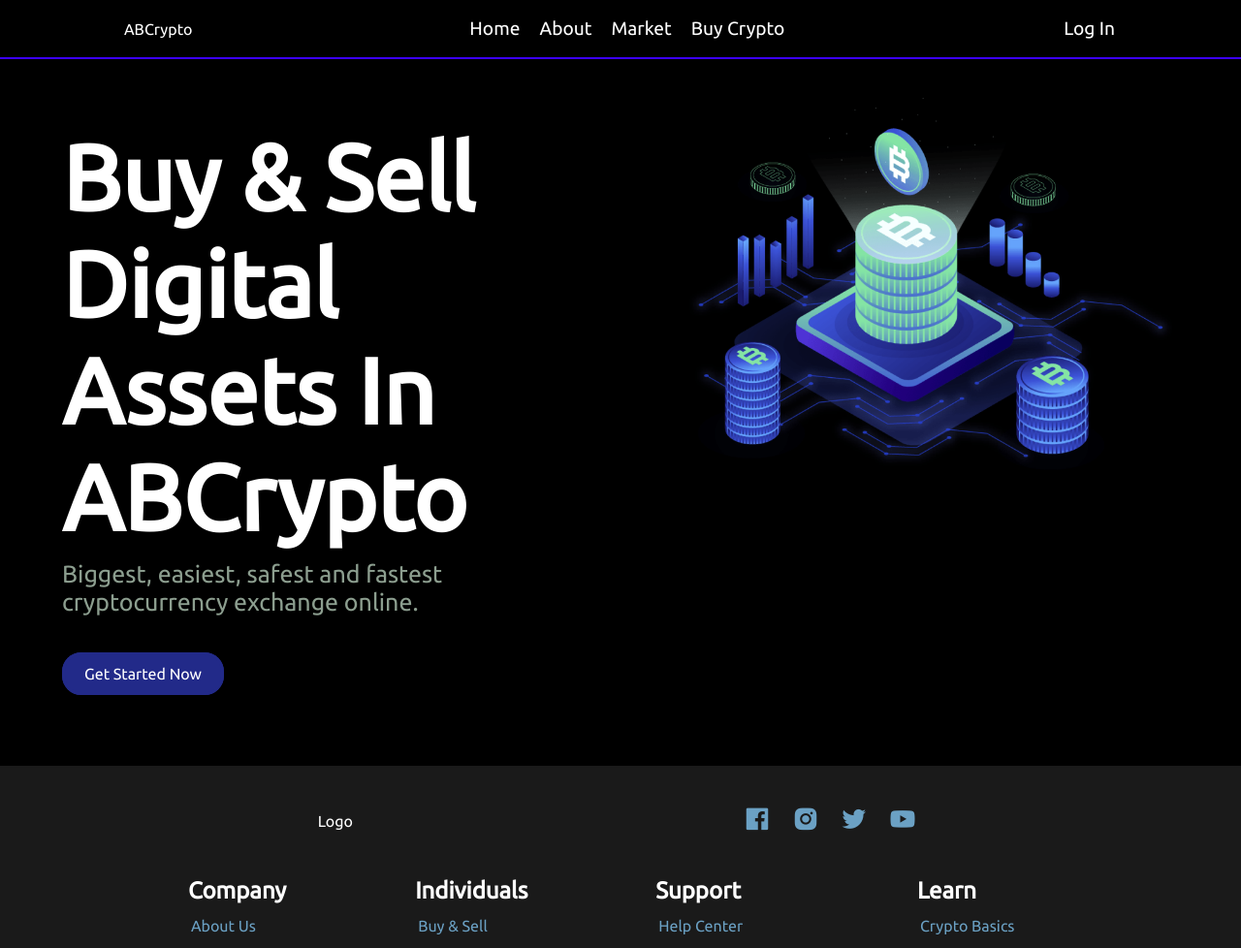
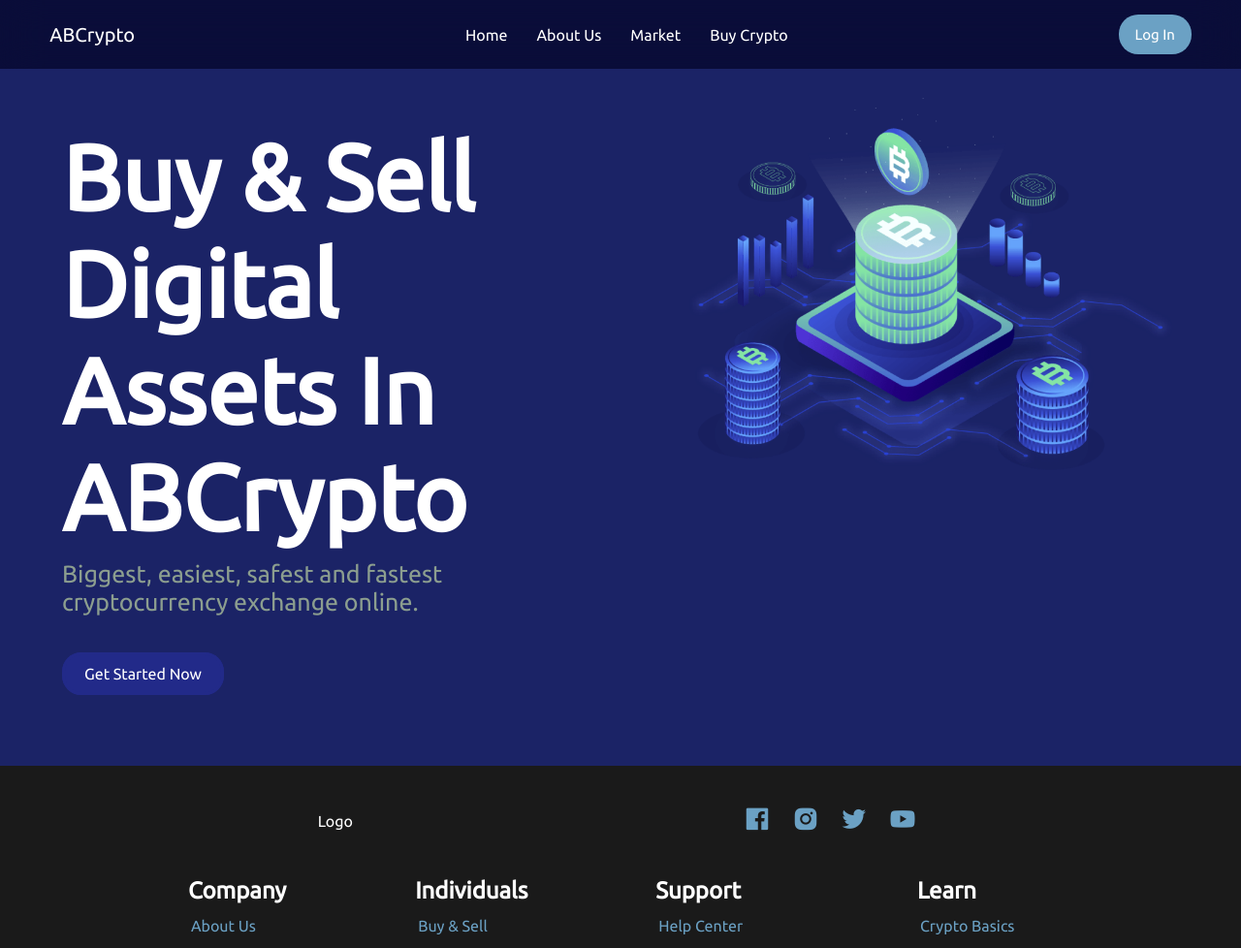
Before and after one commit to BlendiGjoni/WEB-Projekt---ABCrypto, a PHP site: page / in a window 1280 px wide. Shown: the top 978 px of the page at 97% size. Run offline with PHP 8.4, Linux system fonts and the light colour scheme.

Commit message:
Rimodelimi responsiv i Navbar-it.

```diff
--- a/index.html
+++ b/index.html
@@ -15,29 +15,17 @@
 <body>
     <header>
         <nav>
-            <a href="" class="navlogo">ABCrypto</a>
+            <a href="#" class="navlogo">ABCrypto</a>
+            <div class="bx bx-menu" id="menu-icon"></div>
             <ul>
                 <li><a href="#">Home</a></li>
-                <li><a href="#">About</a></li>
+                <li><a href="#">About Us</a></li>
                 <li><a href="#">Market</a></li>
                 <li><a href="#">Buy Crypto</a></li>
             </ul>
-            <a href="#" class="navlogin">Log In</a>
+            <a href="#" class="loginbtn">Log In</a>
         </nav>
-            <!-- <div class="navlogoitems">
-                <a id="navlogo" href="">ABCrypto</a>
-                <ul>
-                    <li><a href="">Home</a></li>
-                    <li><a href="">About</a></li>
-                    <li><a href="">Market</a></li>
-                    <li><a href="">Buy Crypto</a></li>
-                </ul>
-            </div>
-            <div class="navlogin">
-                <a href="">Log In</a>
-            </div> -->
     </header>
-
     <main>
         <div class="home" id="home">
             <div id="maintext"><b>Buy & Sell Digital Assets In ABCrypto</b></div>
@@ -98,5 +86,6 @@
         <h1>ABCrypto</h1>
         <p id="copyright">&copy; All rights reserved.</p>
     </footer>
+    <script src="script.js"></script>
 </body>
 </html>
--- /dev/null
+++ b/script.js
@@ -0,0 +1,7 @@
+let menu = document.querySelector('header #menu-icon');
+let navlist = document.querySelector('header nav ul');
+
+menu.onclick = () => {
+    menu.classList.toggle('bx-x');
+    navlist.classList.toggle('open');
+}
--- a/style.css
+++ b/style.css
@@ -2,98 +2,104 @@
     margin: 0;
     padding: 0;
     box-sizing: border-box;
+    text-decoration: none;
+    list-style: none;
 }
 body{
-    background-color: #000;
+    background: #1B2366;
     color: #fff;
     font-family: 'Ubuntu', sans-serif;
 }
 header{
     width: 100%;
-    border-bottom: #3c00ff 2px solid;
+}
+header nav{
     position: fixed;
+    width: 100%;
     top: 0;
     right: 0;
-}
-header nav{
+    z-index: 1000;
     display: flex;
     align-items: center;
     justify-content: space-between;
-    padding: 16px 10%;
+    padding: 20px 7%;
+    background: #00011fa0;
+    backdrop-filter: blur(20px);
+    transform: all .5s ease;
 }
-header nav a{
-    text-decoration: none;
+header .navlogo{
     color: #fff;
+    font-size: 20px;
+    cursor: pointer;
 }
 header nav ul{
     display: flex;
 }
-header nav ul li{
-    list-style-type: none;
-    font-size: larger;
-    font-style: bold;
-    padding: 0px 10px;
+header nav ul a{
+    margin: ;
+    padding: 5px 15px;
+    color: #fff;
+    font-size: ;
+    transition: all .3s ease;
 }
-header nav ul li a{
-    padding-bottom: 16px;
+header nav ul a:hover{
+    color: #6BA1C4;
 }
-header nav ul li a:hover{
-    border-bottom: #fff 2px solid;
+header .loginbtn{
+    display: inline-block;
+    padding: 10px 15px;
+    color: #fff;
+    background: #6BA1C4;
+    border-radius: 20px;
+    font-size: 15px;
+    border: 2px solid transparent;
+    transition: all .3s ease;
 }
-.navlogin{
-    font-size: larger;
-    font-style: bold;
-    border: #000 2px solid;
-    border-radius: 25px;
+header .loginbtn:hover{
+    background: transparent;
+    border: 2px solid #6BA1C4;
+    color: #fff;
 }
-.navlogin:hover{
-    border: #fff 2px solid;
-    background-color: #000;
-    color: white;
+header #menu-icon{
+    color: #fff;
+    font-size: 30px;
+    cursor: pointer;
+    display: none;
 }
-/* header a{
-    text-decoration: none;
-    color: #E9D985;
+@media (max-width: 1350px){
+    header nav{
+        padding: 15px 4%;
     }
-header .navlogoitems{
+}
+@media (max-width: 860px){
+    header #menu-icon{
+        display: block;
+    }
+    header nav ul{
+        position: absolute;
+        top: -800px;
+        left: 0;
+        right: 0;
         display: flex;
-    justify-content: space-between;
-    align-items: center;
-}
-header .navlogoitems #navlogo{
-    padding: 20px 30px;
-}
-header .navlogoitems ul{
-    display: flex;
-    list-style: none;
-}
-header .navlogoitems ul li{
+        flex-direction: column;
+        background-color: #6BA1C4;
+        transition: all .5s ease;
         text-align: center;
     }
-header .navlogoitems ul li a{
+    header nav ul a{
         color: #fff;
-    padding: 20px 10px;
-    text-decoration: none;
+        padding: 1rem;
+        margin: 1rem;
+        display: block;
     }
-header .navlogoitems ul li a:hover{
-    border-bottom: 3px #fff solid ;
-    color: #fff;
+    header nav ul a:hover{
+        background: #fff;
+        color: black;
     }
-header .navlogin{
-    margin-top: auto;
-    margin-bottom: auto;
-    margin-right: 20px;
+    nav ul.open{
+        top: 100%;
     }
-header .navlogin a{
-    border: solid 3px #007991;
-    border-radius: 20px;
-    padding: 8px 10px;
 }
-header .navlogin a:hover{
-    border: solid 3px #007991;
-    background-color: #007991;
-    color: #222E50;
-} */
 main{
     display: flex;
     margin-top: 6%;
@@ -128,6 +134,7 @@ main .getstartedbtn a{
     color: white;
     background-color: #222A89;
     border: solid 3px #222A89;
+    transition: all 0.3s ease;
     border-radius: 20px;
     padding: 10px 20px;
 }
```
Lines whose indentation alone changed are shown as unchanged.
